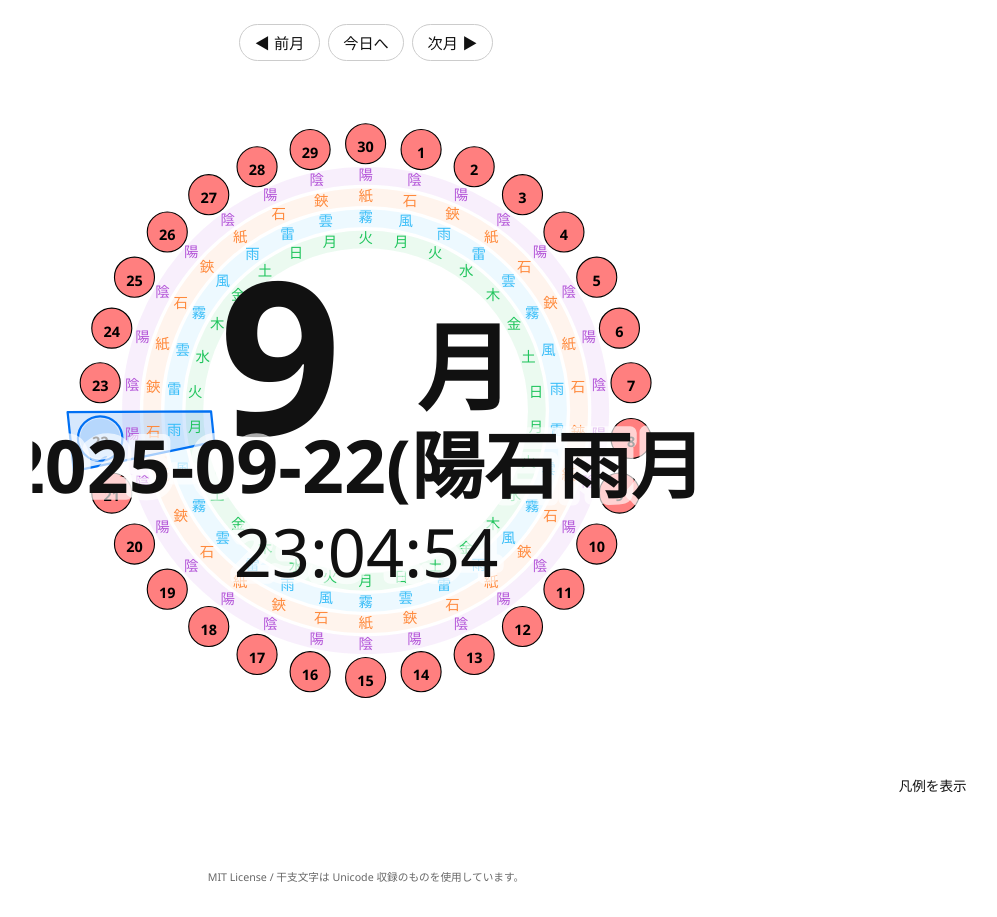
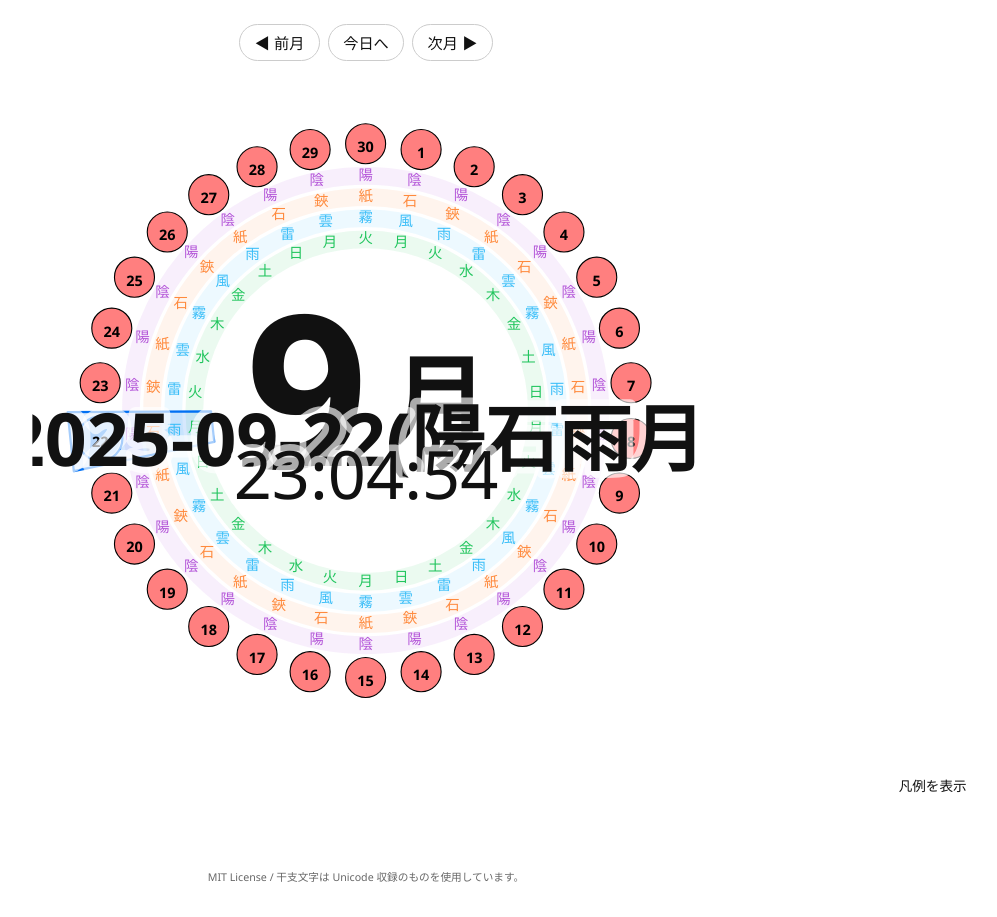
Before and after one commit to pun2beam/cycledayCalendar, a plain HTML site: page index.html in a window 1280 px wide. Shown: the whole page, without its empty margins (274-1271 px from the left). Drawn offline with Linux system fonts and the light colour scheme.

Commit message:
Update index.html

```diff
--- a/index.html
+++ b/index.html
@@ -26,12 +26,12 @@
             viewBox="0 0 600 600"
             preserveAspectRatio="xMidYMid meet"
           >
-            <text id="ring-center-month" class="ring-center-month" x="300" y="270" aria-hidden="true">
+            <text id="ring-center-month" class="ring-center-month" x="300" y="300" aria-hidden="true">
               <tspan id="ring-month-number" class="ring-center-month-number">1</tspan>
-              <tspan class="ring-center-month-unit" dx="18">月</tspan>
+              <tspan class="ring-center-month-unit" dx="-30">月</tspan>
             </text>
-            <text id="ring-date" class="ring-center-date" x="300" y="375"></text>
-            <text id="ring-time" class="ring-center-time" x="300" y="450"></text>
+            <text id="ring-date" class="ring-center-date" x="300" y="350"></text>
+            <text id="ring-time" class="ring-center-time" x="300" y="380"></text>
           </svg>
         </div>
       </div>
```
